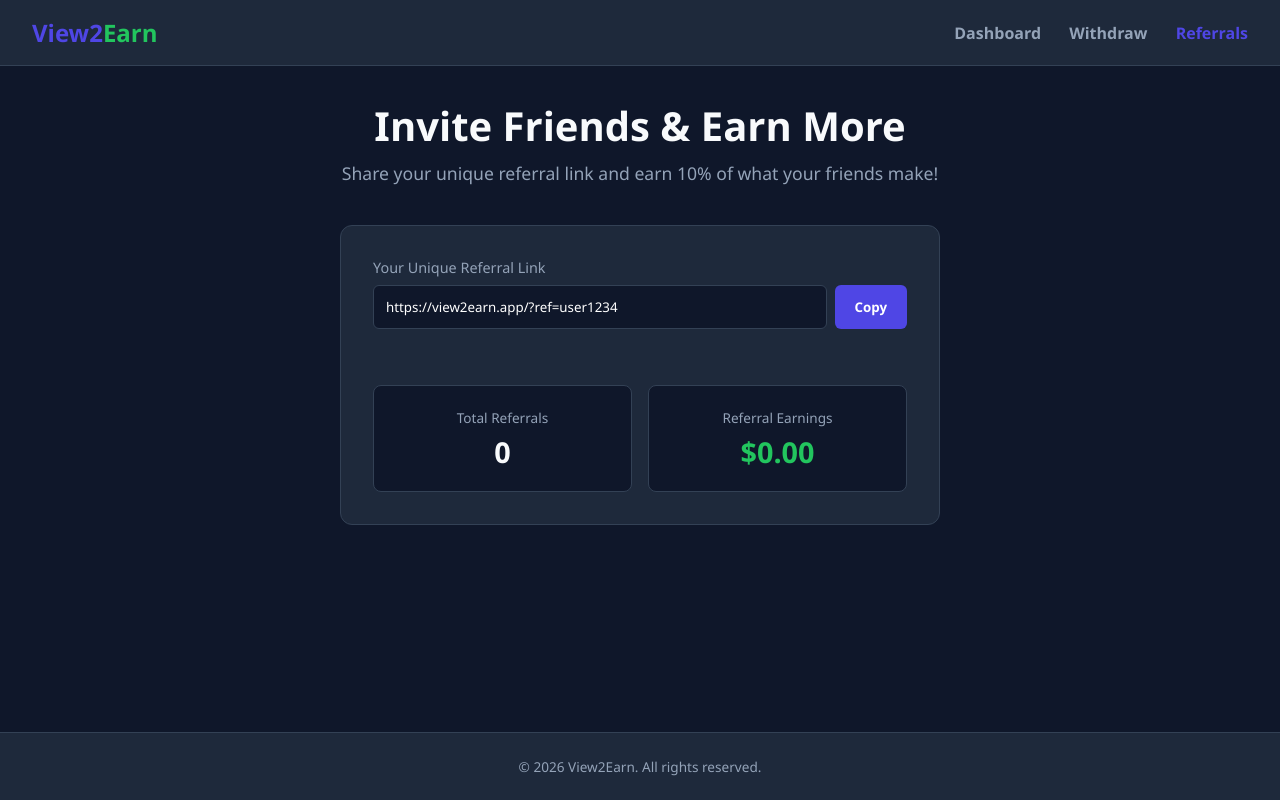
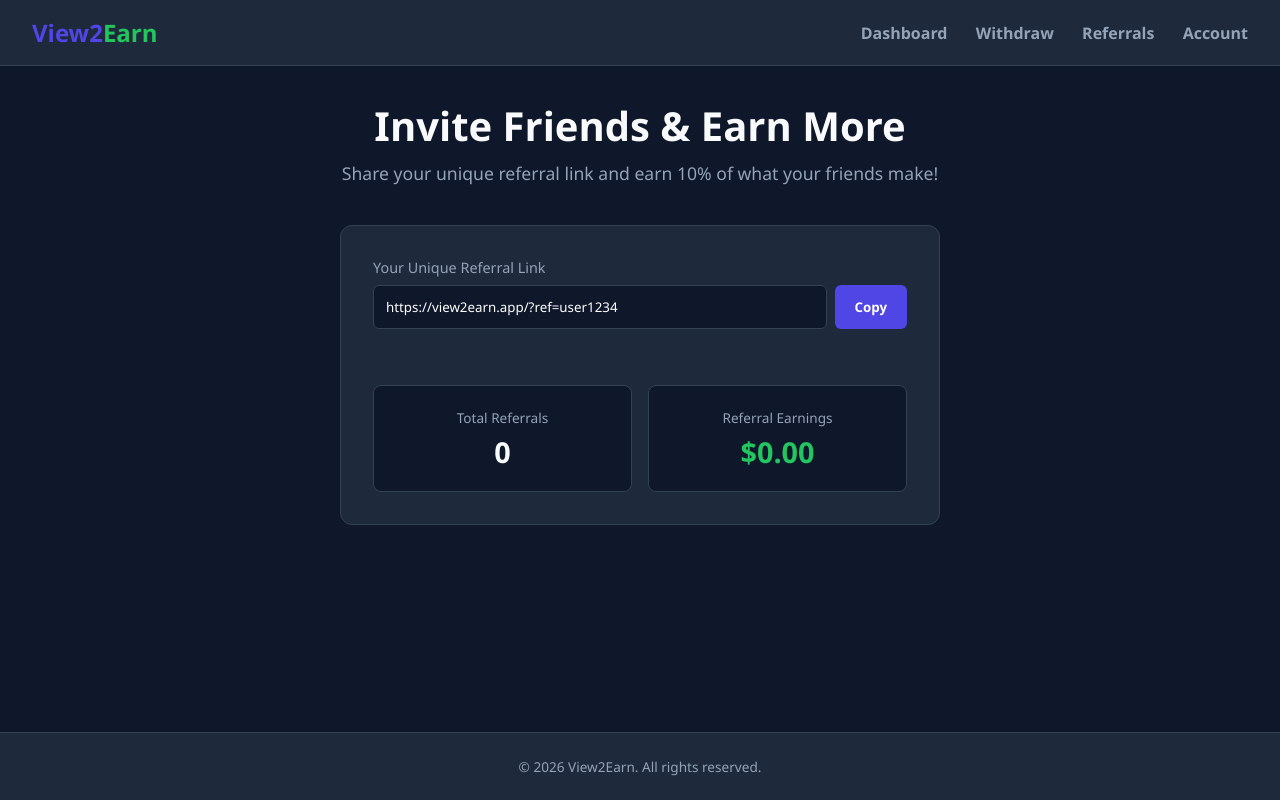
Before and after one commit to ncubegive45-ops/View2earn, a plain HTML site: page referrals.html in a window 1280 px wide. Drawn offline with Linux system fonts and the light colour scheme.

Commit message:
Update referrals.html

```diff
--- a/referrals.html
+++ b/referrals.html
@@ -13,8 +13,10 @@
         <nav>
             <a href="index.html" style="color: var(--text-muted); text-decoration: none; margin-right: 1.5rem; font-weight: 600;">Dashboard</a>
             <a href="payout.html" style="color: var(--text-muted); text-decoration: none; margin-right: 1.5rem; font-weight: 600;">Withdraw</a>
-            <a href="referrals.html" style="color: var(--primary); text-decoration: none; font-weight: 600;">Referrals</a>
+            <a href="referrals.html" style="color: var(--text-muted); text-decoration: none; margin-right: 1.5rem; font-weight: 600;">Referrals</a>
+            <a href="login.html" style="color: var(--text-muted); text-decoration: none; font-weight: 600;">Account</a>
         </nav>
+
     </header>
 
     <main>
```
